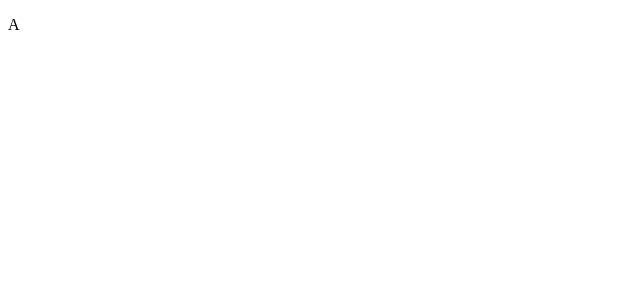
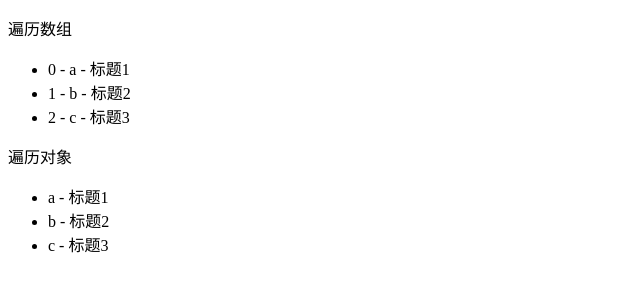
Before and after one commit to xiaopenhu/wy-vue-demo, a Vue app: page / in a window 1280 px wide. Shown: the top 300 px of the page, without its empty margins (0-640 px from the left). Built offline with nearby package versions, Linux system fonts and the light colour scheme.

Commit message:
v-for循环数组和对象

```diff
--- a/src/App.vue
+++ b/src/App.vue
@@ -1,16 +1,34 @@
 <template>
   <div id="app">
-    <p v-if="type === 'a'">A</p>
-    <p v-else-if="type === 'b'">B</p>
-    <p v-else-if="type === 'c'">C</p>
-    <p v-else>other</p>
+    <p>遍历数组</p>
+    <ul>
+      <li v-for="(item, index) in listArr" :key="item.id">
+        {{index}} - {{item.id}} - {{item.title}}
+      </li>
+    </ul>
+
+    <p>遍历对象</p>
+    <ul >
+      <li v-for="(val, key) in listObj" :key="key">
+        {{key}} -  {{val.title}}
+      </li>
+    </ul>
   </div>
 </template>
 <script>
 export default {
   data () {
     return {
-      type: 'a'
+      listArr: [
+        { id: 'a', title: '标题1' }, // 数据结构中，最好有 id ，方便使用 key
+        { id: 'b', title: '标题2' },
+        { id: 'c', title: '标题3' }
+      ],
+      listObj: {
+        a: { title: '标题1' },
+        b: { title: '标题2' },
+        c: { title: '标题3' }
+      }
     }
   }
 }
```
